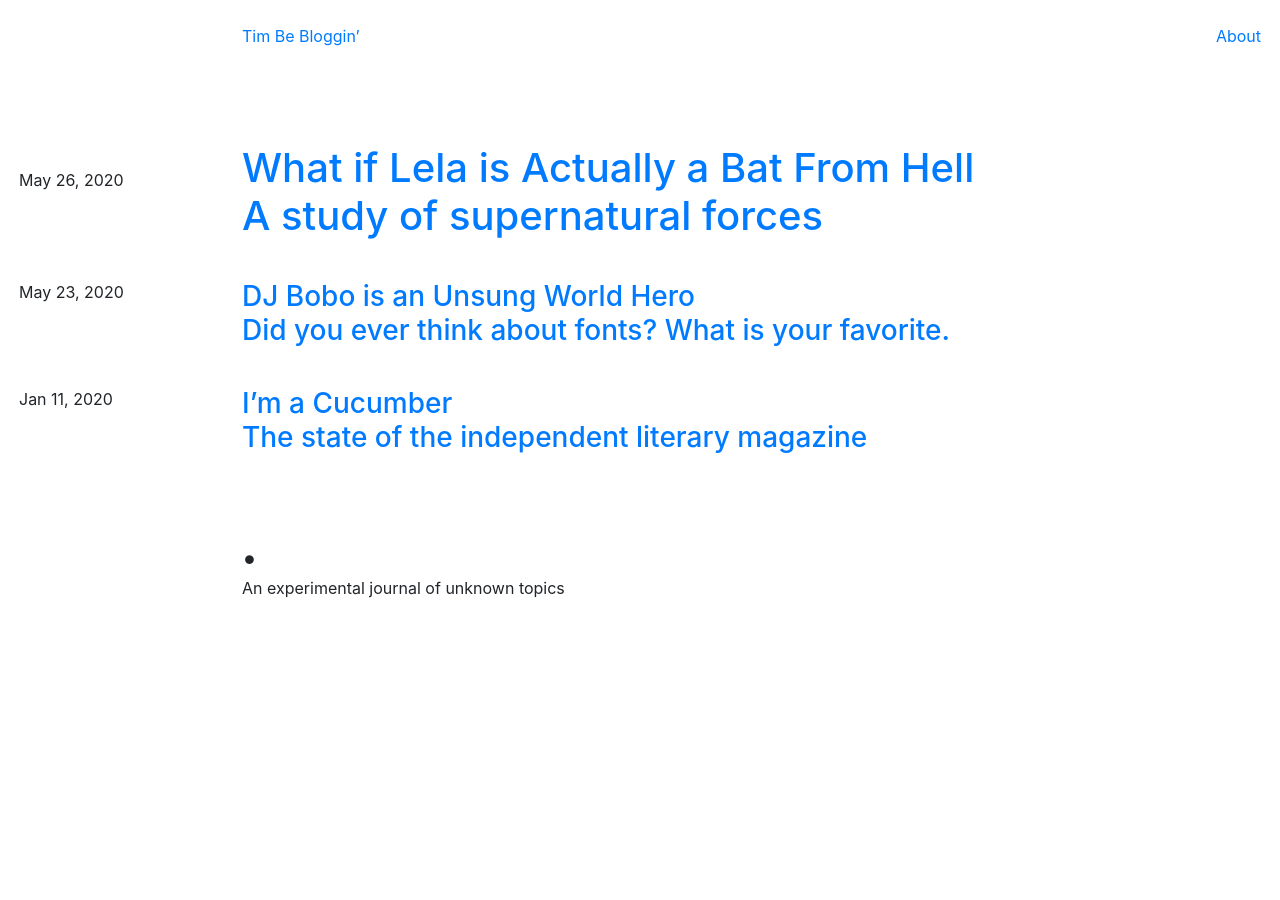
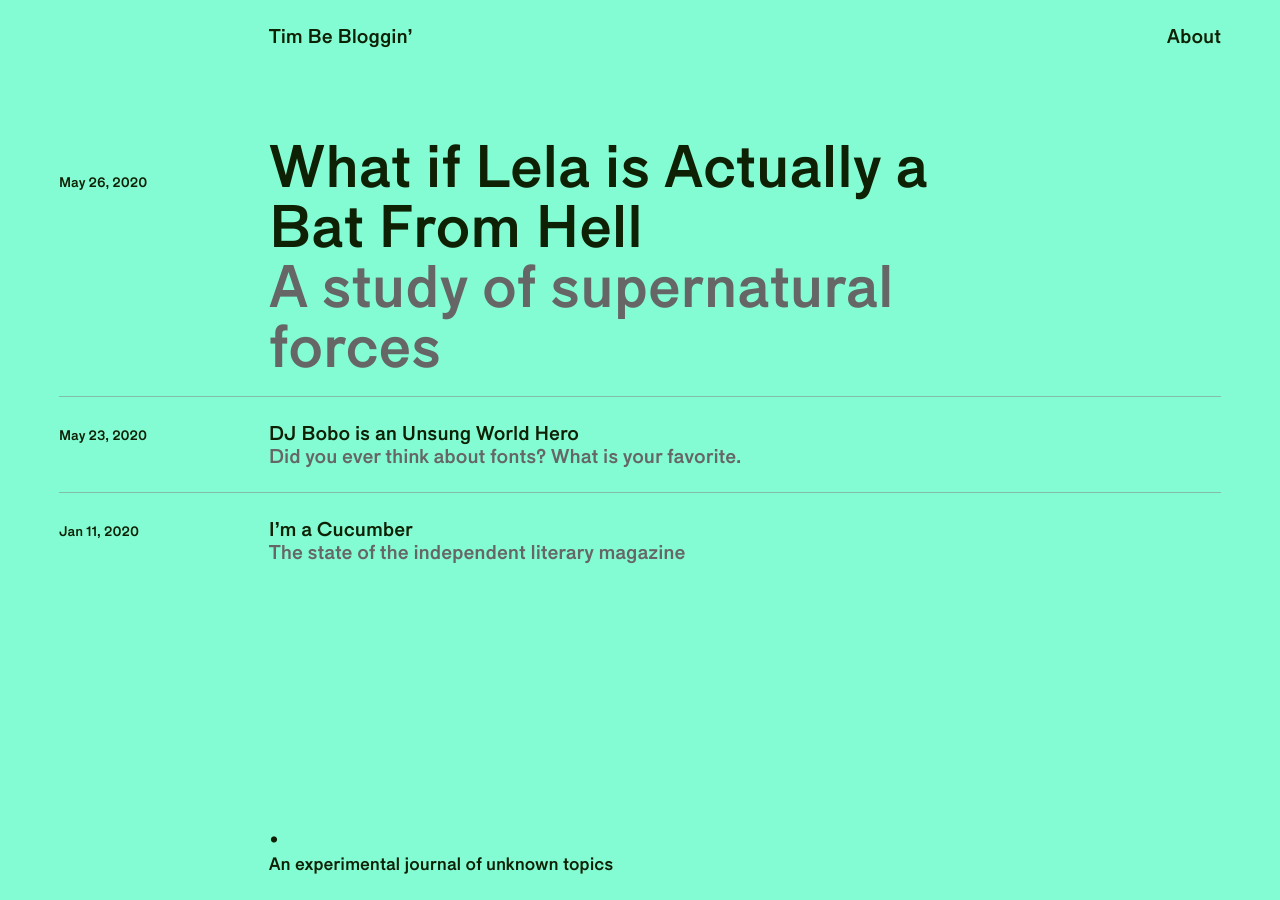
Before and after one commit to timtimtimtimofficial/composition-deduction, a Jekyll site: the page built from index.html, in a window 1280 px wide. Built offline with Jekyll 4.4.1, drawn with Linux system fonts in a browser that asks for light colours; some web fonts are replaced.

Commit message:
fixed head and other things config.yml

```diff
--- a/_config.yml
+++ b/_config.yml
@@ -16,7 +16,7 @@
 title: Tim Be Bloggin’
 description: An experimental journal of unknown topics
 
-url:
+url: https://timtimtimtimofficial.github.io
 baseurl: /_site
 sass:
   sass_dir: assets/_sass
--- a/_includes/head.html
+++ b/_includes/head.html
@@ -38,7 +38,7 @@
   {% endif %}
   <link rel="stylesheet" href="https://stackpath.bootstrapcdn.com/bootstrap/4.3.1/css/bootstrap.min.css" integrity="sha384-ggOyR0iXCbMQv3Xipma34MD+dH/1fQ784/j6cY/iJTQUOhcWr7x9JvoRxT2MZw1T" crossorigin="anonymous">
   <script src="https://stackpath.bootstrapcdn.com/bootstrap/4.3.1/js/bootstrap.min.js" integrity="sha384-JjSmVgyd0p3pXB1rRibZUAYoIIy6OrQ6VrjIEaFf/nJGzIxFDsf4x0xIM+B07jRM" crossorigin="anonymous"></script>
-  <link rel="stylesheet" type="text/css" href="{{ site.url }}{{ site.baseurl }}/assets/css/composition-deduction.scss">
+  <link rel="stylesheet" type="text/css" href="{{ site.url }}{{ site.baseurl }}/assets/css/composition-deduction.css">
   {% if page.js-head %}
     {% for js-file in page.js-head %}
       <script type="text/javascript" src="{{ site.url }}{{ site.baseurl }}/assets/js/{{ js-file }}"></script>
```
Also changed, not shown: 6 other files.
